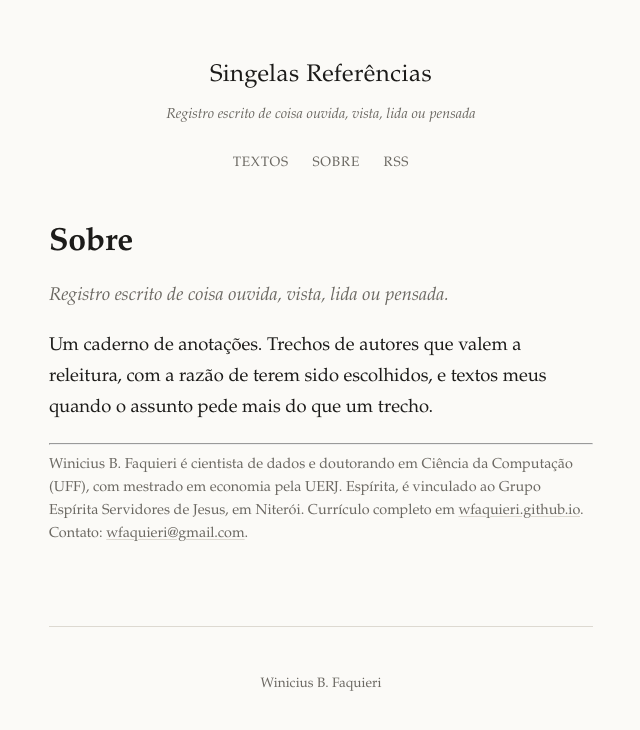
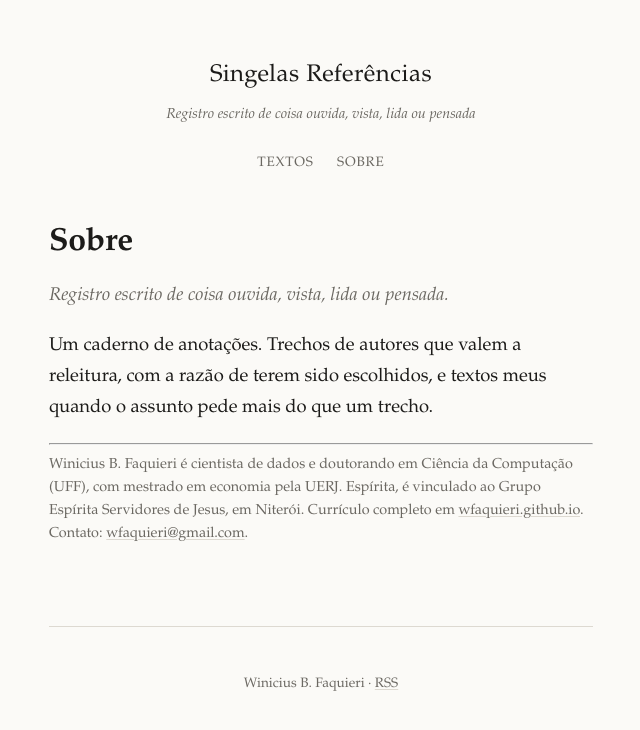
Before and after one commit to wfaquieri/singelas-referencias, a Jekyll site: the page built from sobre.md, in a window 1280 px wide. Shown: the top 730 px of the page, without its empty margins (319-959 px from the left). Built offline with Jekyll 4.4.1, drawn with Linux system fonts in a browser that asks for light colours; some of the changed lines change nothing that is shown.

Commit message:
RSS sai do nav e vai para o rodape

```diff
--- a/_layouts/default.html
+++ b/_layouts/default.html
@@ -22,7 +22,6 @@
   <nav class="site-nav">
     <a href="{{ '/' | relative_url }}">Textos</a>
     <a href="{{ '/sobre/' | relative_url }}">Sobre</a>
-    <a href="{{ '/feed.xml' | relative_url }}">RSS</a>
   </nav>
 </header>
 
@@ -31,7 +30,7 @@
 </main>
 
 <footer class="site-footer">
-  <p>{{ site.author }}</p>
+  <p>{{ site.author }} · <a href="{{ '/feed.xml' | relative_url }}">RSS</a></p>
 </footer>
 
 </body>
```
